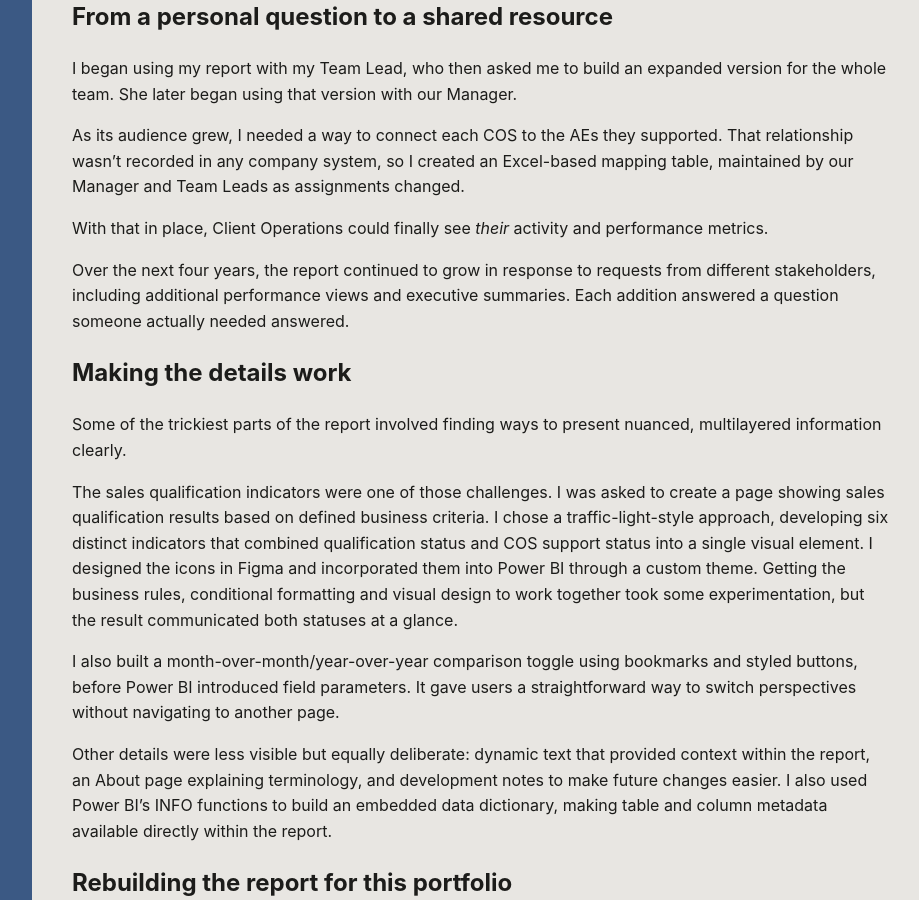
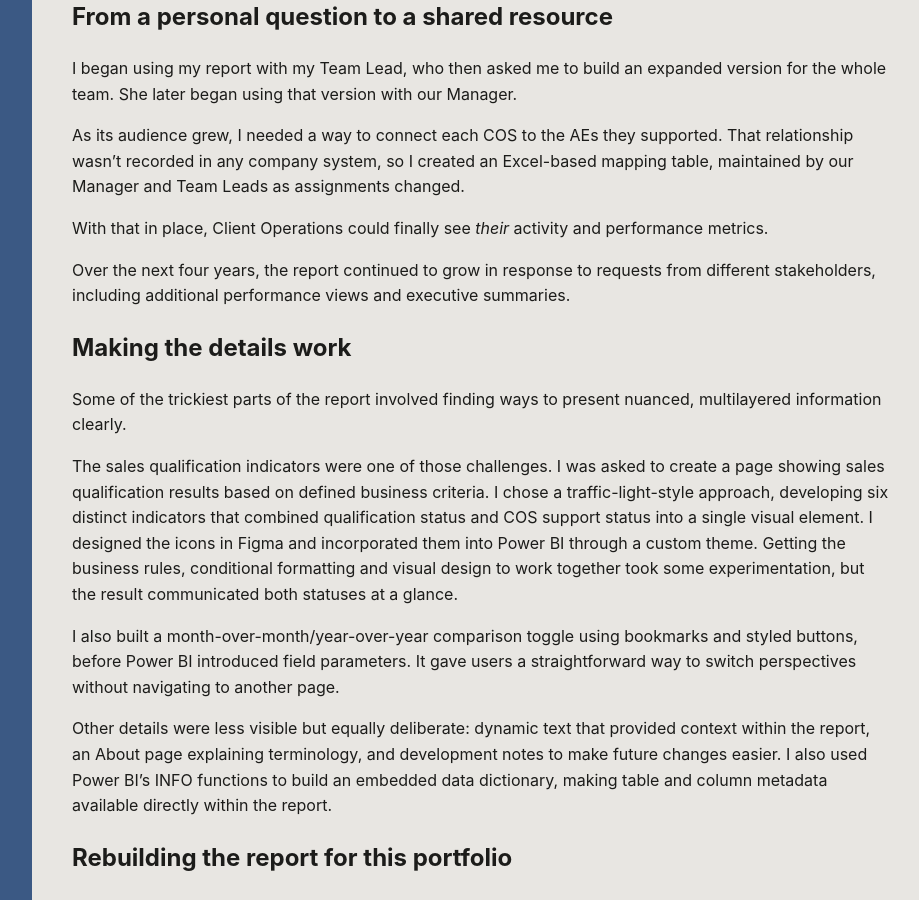
Before and after one commit to janicewhitson/data, a Jekyll site: the page built from projects/sales-support-productivity/index.md, in a window 1280 px wide and 900 px high, scrolled down 498 px. Shown: the whole window, without its empty margins (158-1077 px from the left). Built offline with Jekyll 4.4.1, drawn with Linux system fonts in a browser that asks for light colours.

Commit message:
Remove redundant sentence from Client Operations case study

```diff
--- a/projects/sales-support-productivity/index.md
+++ b/projects/sales-support-productivity/index.md
@@ -25,7 +25,7 @@ As its audience grew, I needed a way to connect each COS to the AEs they support
 
 With that in place, Client Operations could finally see *their* activity and performance metrics.
 
-Over the next four years, the report continued to grow in response to requests from different stakeholders, including additional performance views and executive summaries. Each addition answered a question someone actually needed answered.
+Over the next four years, the report continued to grow in response to requests from different stakeholders, including additional performance views and executive summaries.
 
 ## Making the details work
 
```
